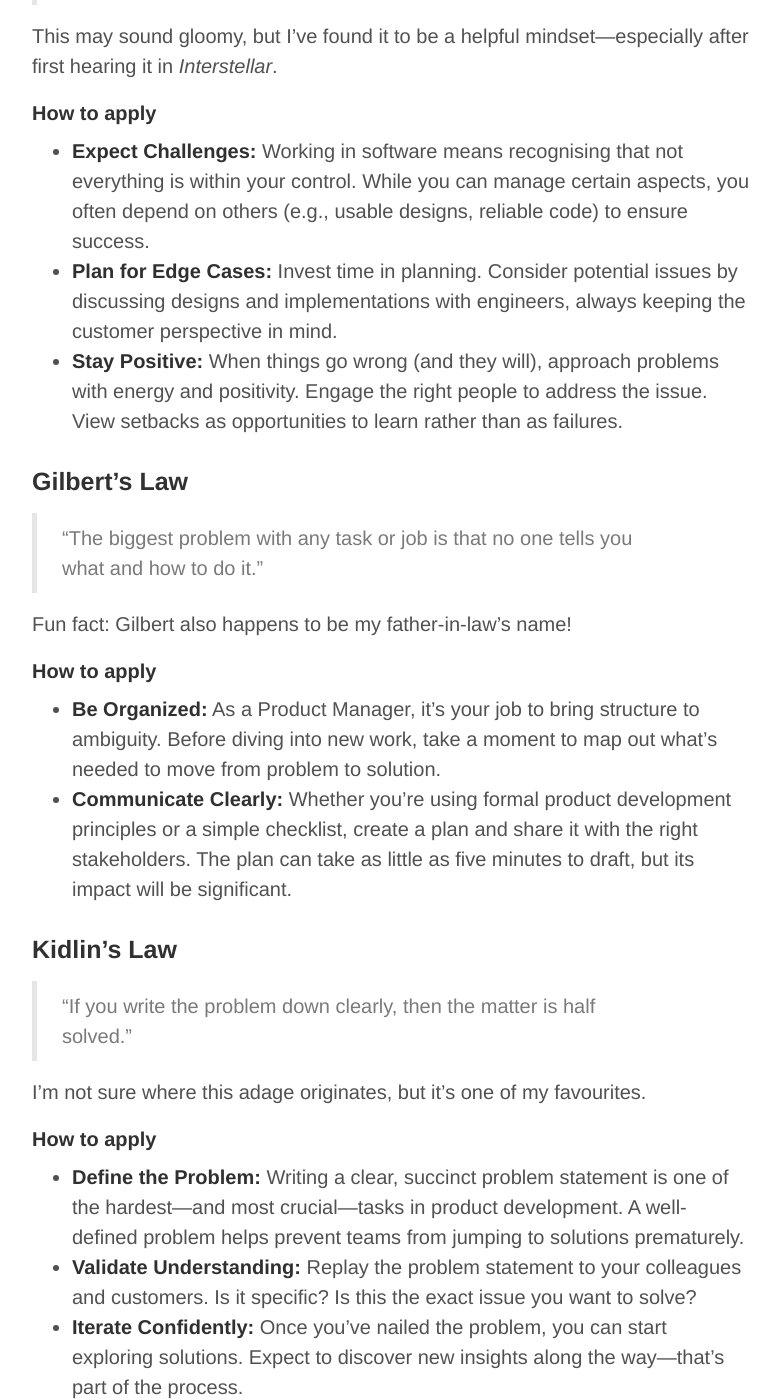
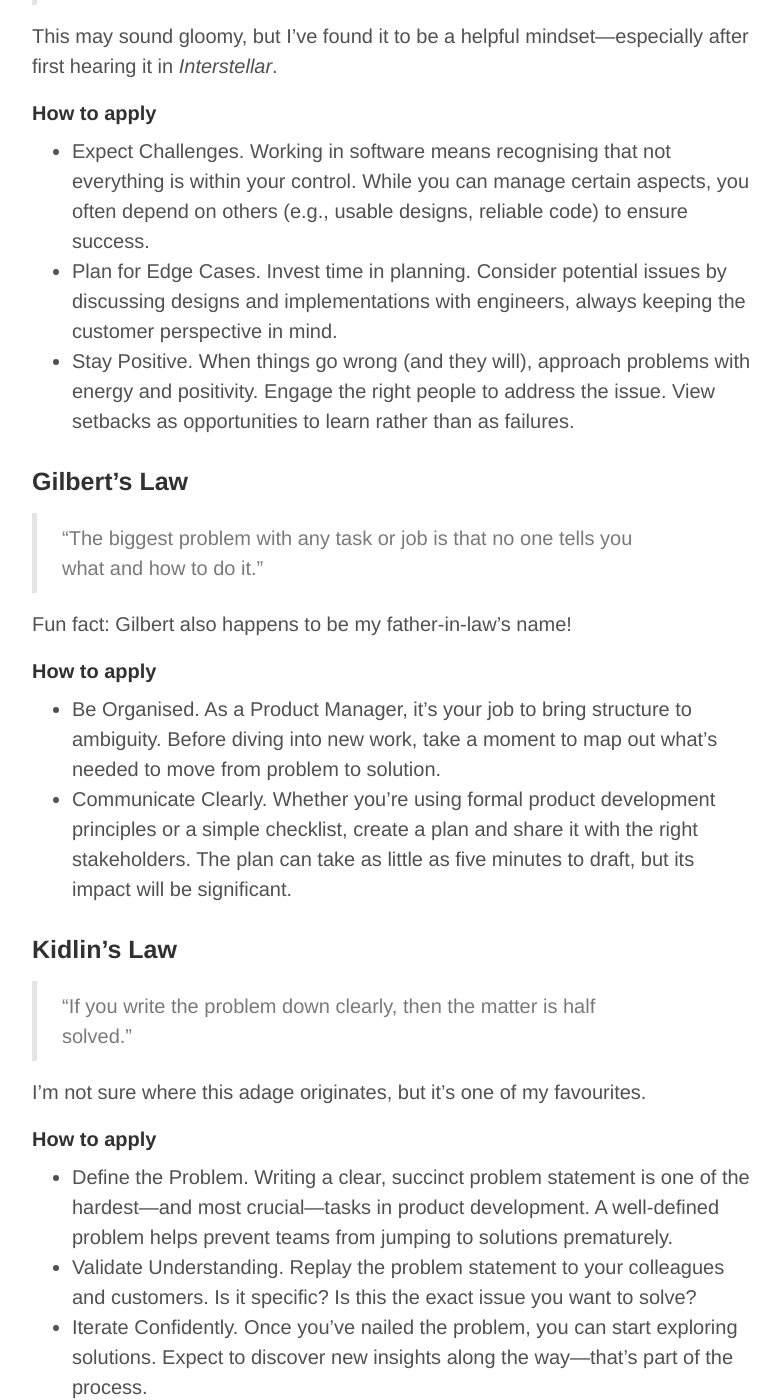
Before and after one commit to calcode/calcode.github.io, a Jekyll site: the page built from _posts/2024-07-17-five-adages-product-managers.md, in a window 1280 px wide and 1400 px high, scrolled down 852 px. Shown: the whole window, without its empty margins (248-1028 px from the left). Built offline with Jekyll 4.4.1, drawn with Linux system fonts in a browser that asks for light colours; some of the changed text lies outside the part shown.

Commit message:
small grammar

```diff
--- a/_posts/2024-07-17-five-adages-product-managers.md
+++ b/_posts/2024-07-17-five-adages-product-managers.md
@@ -23,9 +23,9 @@ Let’s explore each one and how you can apply them in your role as a Product Ma
 This may sound gloomy, but I’ve found it to be a helpful mindset—especially after first hearing it in *Interstellar*.
 
 #### How to apply
-- **Expect Challenges:** Working in software means recognising that not everything is within your control. While you can manage certain aspects, you often depend on others (e.g., usable designs, reliable code) to ensure success.
-- **Plan for Edge Cases:** Invest time in planning. Consider potential issues by discussing designs and implementations with engineers, always keeping the customer perspective in mind.
-- **Stay Positive:** When things go wrong (and they will), approach problems with energy and positivity. Engage the right people to address the issue. View setbacks as opportunities to learn rather than as failures.
+- Expect Challenges. Working in software means recognising that not everything is within your control. While you can manage certain aspects, you often depend on others (e.g., usable designs, reliable code) to ensure success.
+- Plan for Edge Cases. Invest time in planning. Consider potential issues by discussing designs and implementations with engineers, always keeping the customer perspective in mind.
+- Stay Positive. When things go wrong (and they will), approach problems with energy and positivity. Engage the right people to address the issue. View setbacks as opportunities to learn rather than as failures.
 
 
 ### Gilbert’s Law
@@ -35,8 +35,8 @@ This may sound gloomy, but I’ve found it to be a helpful mindset—especially
 Fun fact: Gilbert also happens to be my father-in-law’s name!
 
 #### How to apply
-- **Be Organized:** As a Product Manager, it’s your job to bring structure to ambiguity. Before diving into new work, take a moment to map out what’s needed to move from problem to solution.
-- **Communicate Clearly:** Whether you’re using formal product development principles or a simple checklist, create a plan and share it with the right stakeholders. The plan can take as little as five minutes to draft, but its impact will be significant.
+- Be Organised. As a Product Manager, it’s your job to bring structure to ambiguity. Before diving into new work, take a moment to map out what’s needed to move from problem to solution.
+- Communicate Clearly. Whether you’re using formal product development principles or a simple checklist, create a plan and share it with the right stakeholders. The plan can take as little as five minutes to draft, but its impact will be significant.
 
 
 ### Kidlin’s Law
@@ -46,9 +46,9 @@ Fun fact: Gilbert also happens to be my father-in-law’s name!
 I’m not sure where this adage originates, but it’s one of my favourites.
 
 #### How to apply
-- **Define the Problem:** Writing a clear, succinct problem statement is one of the hardest—and most crucial—tasks in product development. A well-defined problem helps prevent teams from jumping to solutions prematurely.
-- **Validate Understanding:** Replay the problem statement to your colleagues and customers. Is it specific? Is this the exact issue you want to solve?
-- **Iterate Confidently:** Once you’ve nailed the problem, you can start exploring solutions. Expect to discover new insights along the way—that’s part of the process.
+- Define the Problem. Writing a clear, succinct problem statement is one of the hardest—and most crucial—tasks in product development. A well-defined problem helps prevent teams from jumping to solutions prematurely.
+- Validate Understanding. Replay the problem statement to your colleagues and customers. Is it specific? Is this the exact issue you want to solve?
+- Iterate Confidently. Once you’ve nailed the problem, you can start exploring solutions. Expect to discover new insights along the way—that’s part of the process.
 
 
 ### Wilson’s Law
@@ -58,8 +58,8 @@ I’m not sure where this adage originates, but it’s one of my favourites.
 This might sound counterintuitive at first, but there’s more to it than meets the eye.
 
 #### How to apply
-- **Focus on Growth:** Your value as a Product Manager increases with experience. Take on challenges that push you outside your comfort zone, and you’ll open doors to new opportunities.
-- **Redefine Wealth:** Wealth isn’t just about money. Roles that emphasise the product and people can be deeply rewarding. Also, don’t forget to prioritise what truly matters—like family and personal time.
+- Focus on Growth. Your value as a Product Manager increases with experience. Take on challenges that push you outside your comfort zone, and you’ll open doors to new opportunities.
+- Redefine Wealth. Wealth isn’t just about money. Roles that emphasise the product and people can be deeply rewarding. Also, don’t forget to prioritise what truly matters—like family and personal time.
 
 
 ### Falkland’s Law
@@ -69,4 +69,4 @@ This might sound counterintuitive at first, but there’s more to it than meets
 This adage is a game-changer for prioritisation.
 
 #### How to apply
-- **Stay Focused:** Once you’ve identified a specific problem, resist the temptation to tackle unrelated issues. Stay disciplined and solve the problem you set out to address.
+- Stay Focused. Once you’ve identified a specific problem, resist the temptation to tackle unrelated issues. Stay disciplined and solve the problem you set out to address.
```
Also changed, not shown: _posts/2014-09-15-hello-jekyll.md (+1 -1 lines), _posts/2015-12-28-assumed-facts-educated-decisions.md (+7 -7 lines), _posts/2017-07-17-mapping-information-architecture.md (+5 -7 lines), _posts/2021-01-11-reading-suggestions-2021.md (+1 -1 lines), _posts/2022-02-17-product-roadmaps.md (+1 -1 lines).
